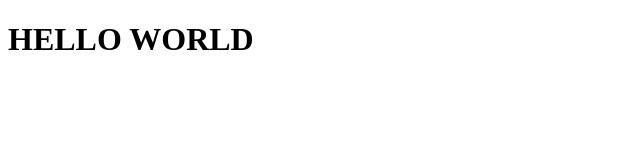
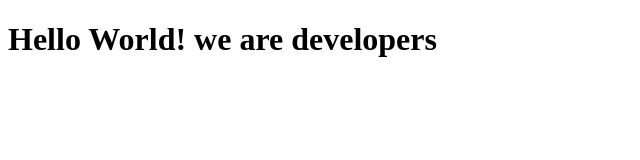
Before and after one commit to aneallaryea100/TRIALVIKASANEAL, a plain HTML site: page index.html in a window 1280 px wide. Shown: the whole page, without its empty margins (0-640 px from the left). Drawn offline with Linux system fonts and the light colour scheme.

Commit message:
vikas-aneal first commit

```diff
--- a/index.html
+++ b/index.html
@@ -23,7 +23,7 @@
     -->
 
 
-    <h1>HELLO WORLD</h1>
+    <h1>Hello World! we are developers</h1>
     <script  src="js/index.js"></script>
   </body>
 </html>
```
